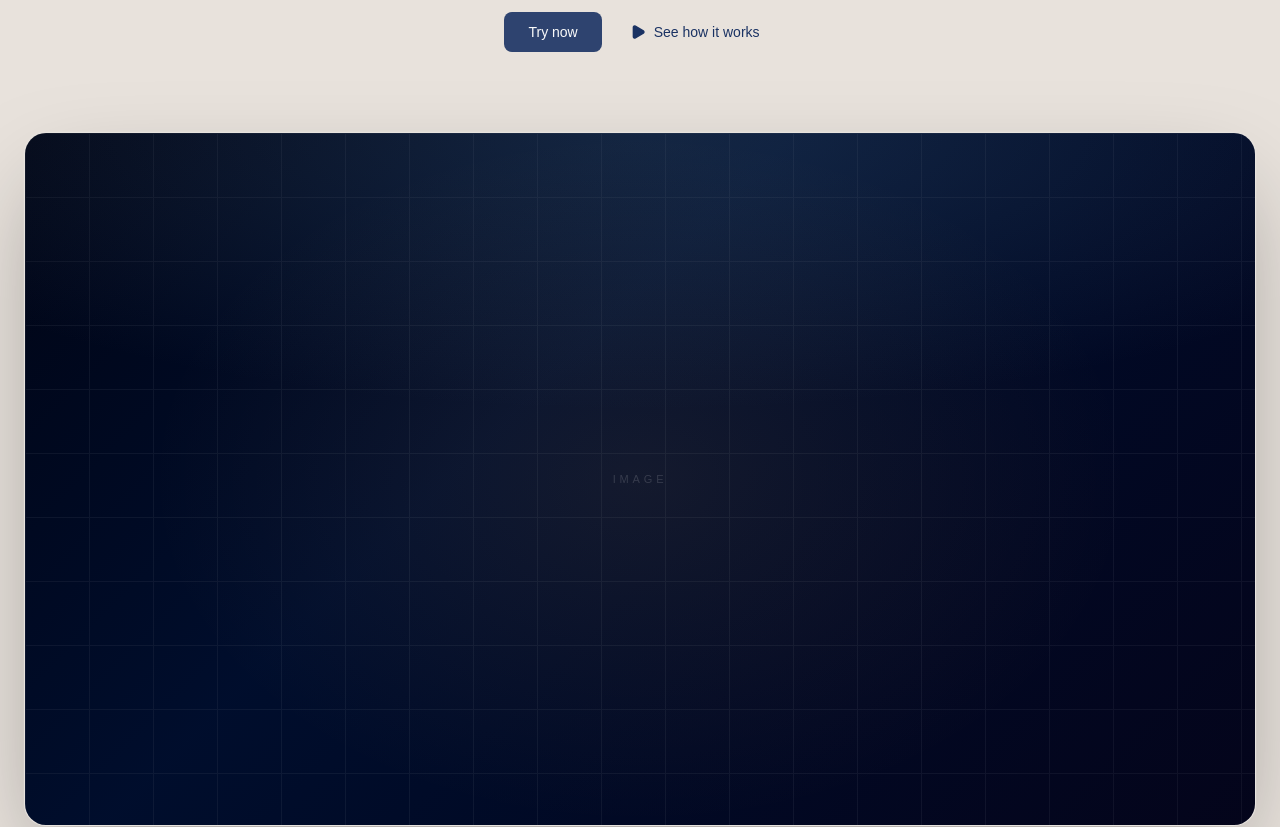
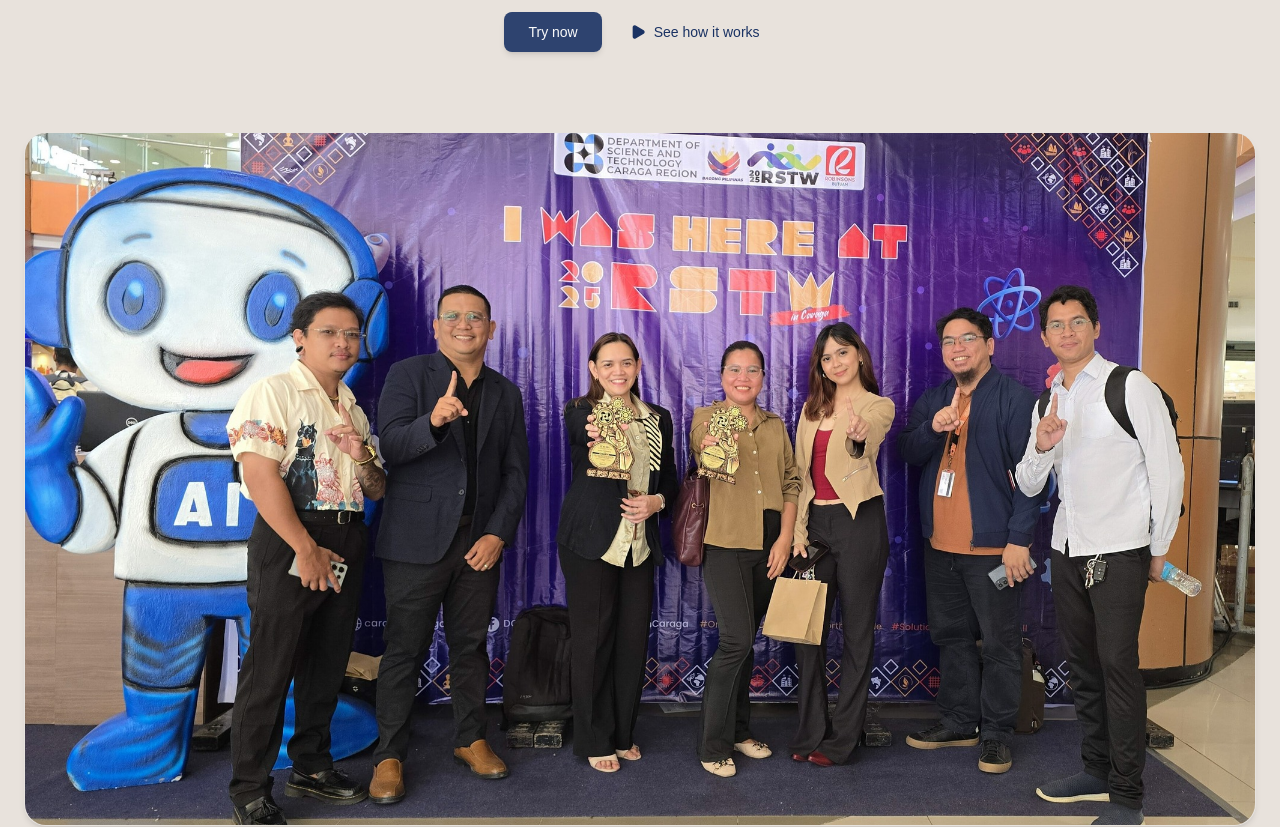
Before and after one commit to Jetrossgalinato/Exor, a Next.js app: page / in a window 1280 px wide. Shown: the part 440-1267 px from the top of the page. Built offline with nearby package versions, Linux system fonts and the light colour scheme; a web font is replaced by a local one.

Commit message:
feat: add image (header)

```diff
--- a/components/header.tsx
+++ b/components/header.tsx
@@ -1,3 +1,4 @@
+import Image from "next/image";
 import {
   TypographyH1,
   TypographyH3,
@@ -38,39 +39,21 @@
       </div>
 
       {/* Hero image card */}
-      <div className="w-full rounded-3xl overflow-hidden border border-border/30 shadow-[0_40px_100px_-20px_rgba(0,0,0,0.35)] ring-1 ring-white/5">
-        <div
-          className="relative w-full aspect-[16/9]"
-          style={{
-            background:
-              "linear-gradient(135deg, oklch(0.12 0.04 262) 0%, oklch(0.17 0.07 255) 40%, oklch(0.13 0.05 275) 100%)",
-          }}
-        >
-          {/* Subtle grid */}
-          <div
-            className="absolute inset-0 opacity-[0.05]"
-            style={{
-              backgroundImage:
-                "linear-gradient(to right, white 1px, transparent 1px), linear-gradient(to bottom, white 1px, transparent 1px)",
-              backgroundSize: "64px 64px",
-            }}
+      <div className="w-full rounded-3xl overflow-hidden border border-border/30 shadow-md ring-1 ring-white/5">
+        <div className="relative w-full aspect-[16/9]">
+          <Image
+            src="/images/header1.jpg"
+            alt="Header"
+            fill
+            className="object-cover object-center dark:brightness-80 transition duration-300"
+            priority
           />
-          {/* Top glow */}
-          <div className="absolute inset-0 bg-[radial-gradient(ellipse_70%_40%_at_50%_0%,oklch(0.55_0.06_242/0.25),transparent)]" />
-          {/* Center accent glow */}
-          <div className="absolute inset-0 bg-[radial-gradient(ellipse_40%_50%_at_50%_50%,oklch(0.83_0.13_74/0.08),transparent)]" />
-          {/* Placeholder label */}
-          <div className="absolute inset-0 flex items-center justify-center">
-            <span className="text-[11px] font-mono tracking-[0.35em] uppercase text-white/15 select-none">
-              Image
-            </span>
-          </div>
         </div>
       </div>
 
       {/* Vision & Mission */}
       <div className="w-full grid grid-cols-1 md:grid-cols-2 gap-5 text-left">
-        <div className="flex flex-col gap-4 p-8 rounded-2xl border border-border/40 bg-card/40 backdrop-blur-md shadow-md">
+        <div className="flex flex-col gap-4 p-8 rounded-2xl border border-border/40 bg-card backdrop-blur-md shadow-md">
           <span className="text-[10px] font-semibold tracking-[0.25em] uppercase text-muted-foreground">
             Vision
           </span>
@@ -83,7 +66,7 @@
           </TypographyMuted>
         </div>
 
-        <div className="flex flex-col gap-4 p-8 rounded-2xl border border-border/40 bg-card/40 backdrop-blur-md shadow-md">
+        <div className="flex flex-col gap-4 p-8 rounded-2xl border border-border/40 bg-card backdrop-blur-md shadow-md">
           <span className="text-[10px] font-semibold tracking-[0.25em] uppercase text-muted-foreground">
             Mission
           </span>
--- a/components/ui/button.tsx
+++ b/components/ui/button.tsx
@@ -10,7 +10,7 @@
     variants: {
       variant: {
         default:
-          "bg-foreground/90 text-primary-foreground hover:bg-foreground cursor-pointer",
+          "bg-foreground/90 text-primary-foreground hover:bg-foreground cursor-pointer shadow-md hover:shadow-lg",
         destructive:
           "bg-destructive text-white hover:bg-destructive/90 focus-visible:ring-destructive/20 dark:bg-destructive/60 dark:focus-visible:ring-destructive/40 cursor-pointer",
         outline:
```
Also changed, not shown: public/images/header1.jpg (added).
